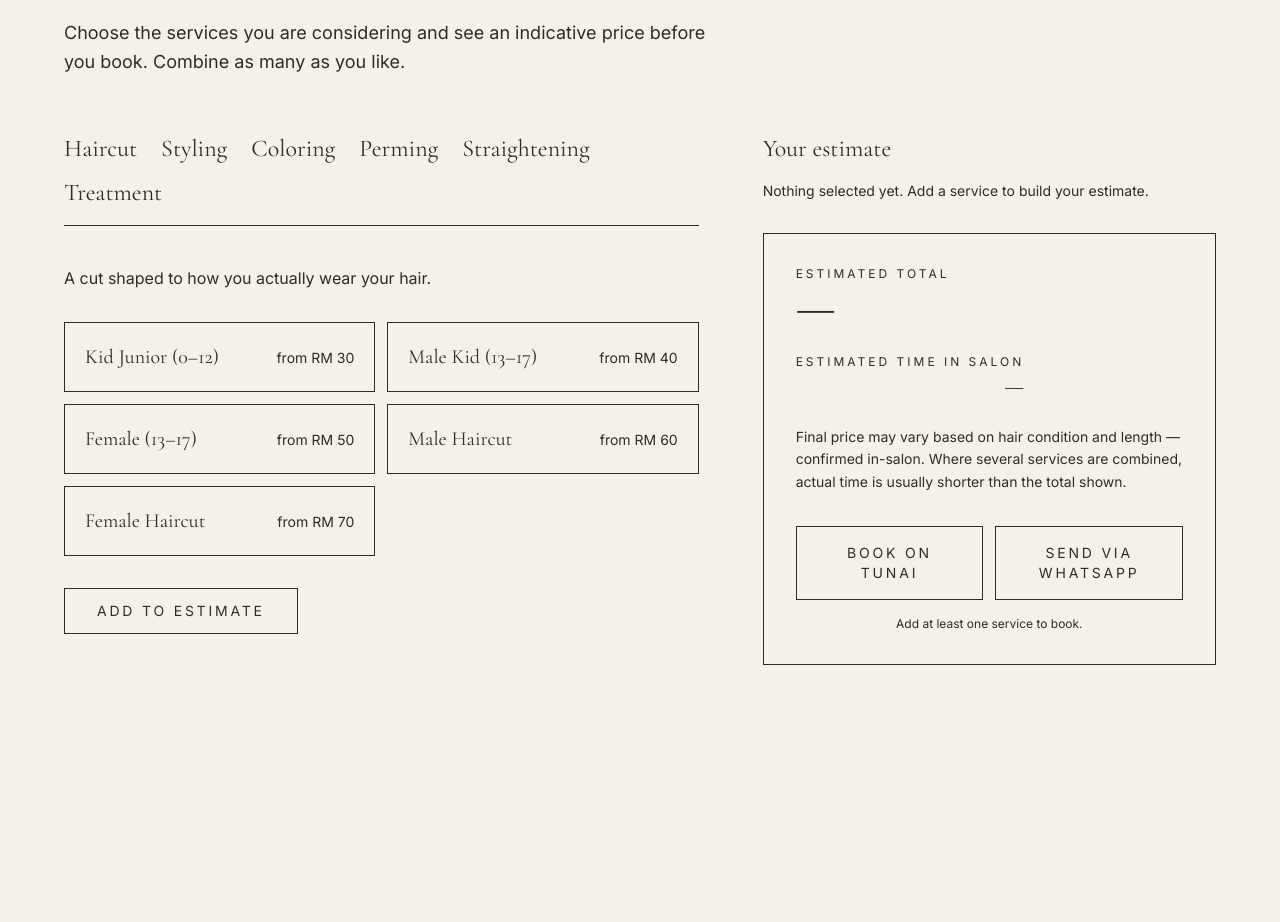
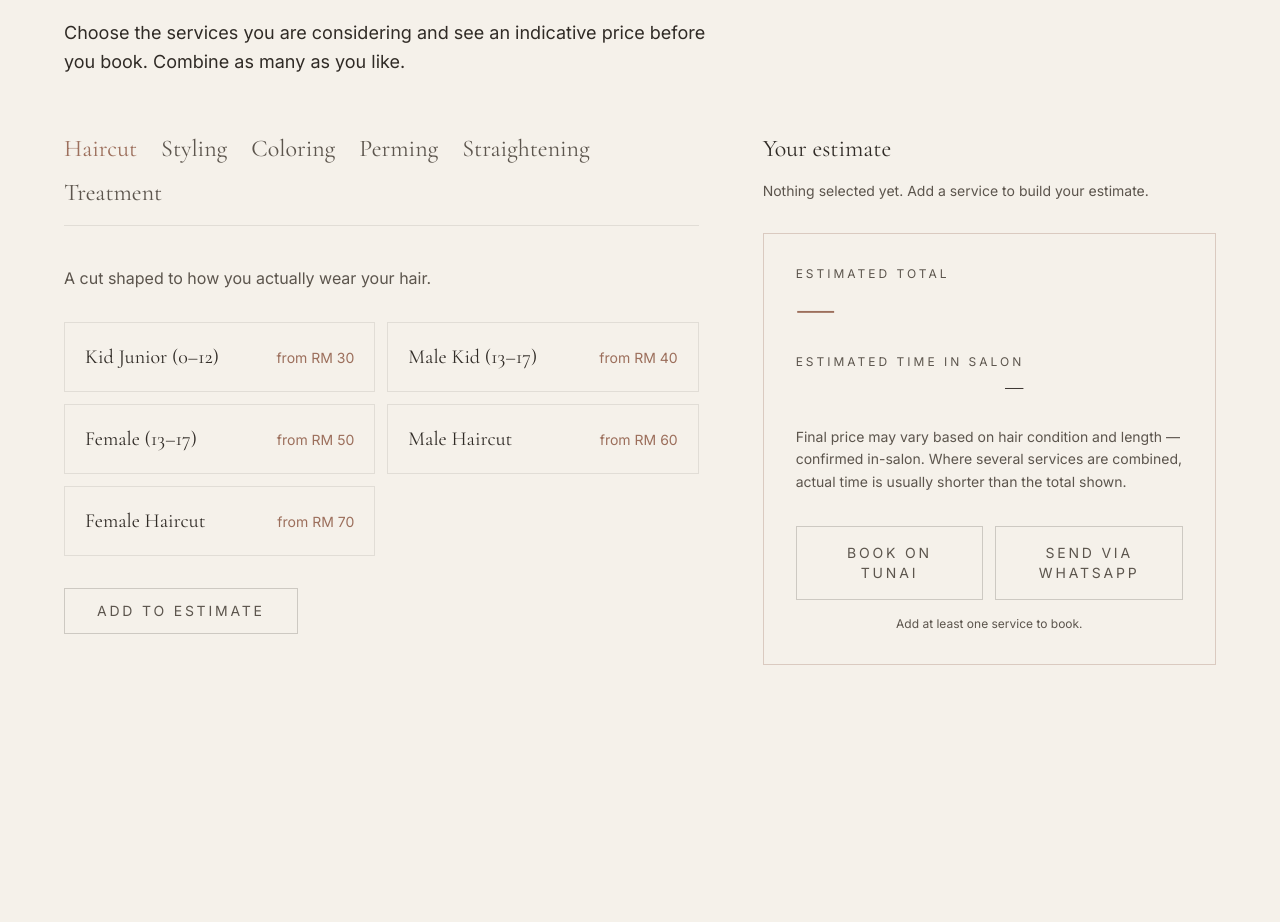
Before and after one commit to wyeming95-rgb/iki-hair-studio, a Next.js app: page / in a window 1280 px wide. Shown: the part 2240-3162 px from the top of the page. Built offline with nearby package versions, Linux system fonts and the light colour scheme.

Commit message:
refactor: convert calculator to japandi palette

```diff
--- a/components/calculator/CategoryTabs.tsx
+++ b/components/calculator/CategoryTabs.tsx
@@ -26,7 +26,7 @@ export function CategoryTabs({ categories, value, onChange }: CategoryTabsProps)
     <div
       role="tablist"
       aria-label="Service categories"
-      className="flex flex-wrap gap-x-6 gap-y-3 border-b border-cream/15 pb-4"
+      className="flex flex-wrap gap-x-6 gap-y-3 border-b border-ink/10 pb-4"
     >
       {categories.map((category, index) => {
         const selected = category.id === value;
@@ -44,8 +44,8 @@ export function CategoryTabs({ categories, value, onChange }: CategoryTabsProps)
             tabIndex={selected ? 0 : -1}
             onClick={() => onChange(category.id)}
             onKeyDown={(e) => handleKeyDown(e, index)}
-            className={`font-display text-xl transition-colors focus:outline-none focus-visible:ring-2 focus-visible:ring-gold md:text-2xl ${
-              selected ? 'text-gold' : 'text-cream/50 hover:text-cream'
+            className={`font-display text-xl transition-colors focus:outline-none focus-visible:ring-2 focus-visible:ring-clay md:text-2xl ${
+              selected ? 'text-clay' : 'text-muted hover:text-ink'
             }`}
           >
             {category.label}
--- a/components/calculator/EstimateCart.tsx
+++ b/components/calculator/EstimateCart.tsx
@@ -13,14 +13,14 @@ interface EstimateCartProps {
 export function EstimateCart({ lines, onChangeQty, onRemove }: EstimateCartProps) {
   if (lines.length === 0) {
     return (
-      <p className="text-sm text-cream/40">
+      <p className="text-sm text-muted">
         Nothing selected yet. Add a service to build your estimate.
       </p>
     );
   }
 
   return (
-    <ul className="divide-y divide-cream/10">
+    <ul className="divide-y divide-ink/10">
       {lines.map((line) => {
         const option = findOption(line.optionId);
         if (!option) return null;
@@ -30,7 +30,7 @@ export function EstimateCart({ lines, onChangeQty, onRemove }: EstimateCartProps
               <p className="truncate font-display text-lg">
                 {optionDisplayName(option)}
               </p>
-              <p className="text-sm text-cream/50">
+              <p className="text-sm text-muted">
                 from {formatPrice(option.priceFrom)} each ·{' '}
                 {formatDuration(option.durationMin)}
               </p>
@@ -41,7 +41,7 @@ export function EstimateCart({ lines, onChangeQty, onRemove }: EstimateCartProps
                 type="button"
                 aria-label={`Decrease quantity of ${optionDisplayName(option)}`}
                 onClick={() => onChangeQty(line.optionId, line.qty - 1)}
-                className="h-8 w-8 border border-cream/20 text-cream/70 hover:border-gold hover:text-gold focus:outline-none focus-visible:ring-2 focus-visible:ring-gold"
+                className="h-8 w-8 border border-ink/20 text-muted hover:border-clay hover:text-clay focus:outline-none focus-visible:ring-2 focus-visible:ring-clay"
               >
                 −
               </button>
@@ -52,7 +52,7 @@ export function EstimateCart({ lines, onChangeQty, onRemove }: EstimateCartProps
                 type="button"
                 aria-label={`Increase quantity of ${optionDisplayName(option)}`}
                 onClick={() => onChangeQty(line.optionId, line.qty + 1)}
-                className="h-8 w-8 border border-cream/20 text-cream/70 hover:border-gold hover:text-gold focus:outline-none focus-visible:ring-2 focus-visible:ring-gold"
+                className="h-8 w-8 border border-ink/20 text-muted hover:border-clay hover:text-clay focus:outline-none focus-visible:ring-2 focus-visible:ring-clay"
               >
                 +
               </button>
@@ -62,7 +62,7 @@ export function EstimateCart({ lines, onChangeQty, onRemove }: EstimateCartProps
               type="button"
               aria-label={`Remove ${optionDisplayName(option)}`}
               onClick={() => onRemove(line.optionId)}
-              className="text-sm text-cream/40 underline-offset-4 hover:text-cream hover:underline focus:outline-none focus-visible:ring-2 focus-visible:ring-gold"
+              className="text-sm text-muted underline-offset-4 hover:text-ink hover:underline focus:outline-none focus-visible:ring-2 focus-visible:ring-clay"
             >
               Remove
             </button>
--- a/components/calculator/EstimateSummary.tsx
+++ b/components/calculator/EstimateSummary.tsx
@@ -10,25 +10,25 @@ export function EstimateSummary({ lines }: { lines: CartLine[] }) {
   const empty = itemCount === 0;
 
   return (
-    <div className="border border-gold/30 p-6 md:p-8">
+    <div className="border border-clay/30 p-6 md:p-8">
       <div className="flex flex-wrap items-end justify-between gap-6">
         <div>
-          <p className="text-xs uppercase tracking-[0.25em] text-cream/50">
+          <p className="text-xs uppercase tracking-[0.25em] text-muted">
             Estimated total
           </p>
-          <p className="font-display text-4xl text-gold md:text-5xl">
+          <p className="font-display text-4xl text-clay md:text-5xl">
             {empty ? '—' : `from ${formatPrice(priceFrom)}`}
           </p>
         </div>
         <div className="text-right">
-          <p className="text-xs uppercase tracking-[0.25em] text-cream/50">
+          <p className="text-xs uppercase tracking-[0.25em] text-muted">
             Estimated time in salon
           </p>
           <p className="font-display text-2xl">{formatDuration(durationMin)}</p>
         </div>
       </div>
 
-      <p className="mt-6 text-sm leading-relaxed text-cream/50">
+      <p className="mt-6 text-sm leading-relaxed text-muted">
         Final price may vary based on hair condition and length — confirmed
         in-salon. Where several services are combined, actual time is usually
         shorter than the total shown.
@@ -41,10 +41,10 @@ export function EstimateSummary({ lines }: { lines: CartLine[] }) {
           rel="noopener noreferrer"
           aria-disabled={empty}
           onClick={(e) => empty && e.preventDefault()}
-          className={`flex-1 border px-8 py-4 text-center text-sm uppercase tracking-[0.2em] transition-colors focus:outline-none focus-visible:ring-2 focus-visible:ring-gold ${
+          className={`flex-1 border px-8 py-4 text-center text-sm uppercase tracking-[0.2em] transition-colors focus:outline-none focus-visible:ring-2 focus-visible:ring-clay ${
             empty
-              ? 'pointer-events-none border-cream/20 text-cream/30'
-              : 'border-gold bg-gold text-ink hover:bg-transparent hover:text-gold'
+              ? 'pointer-events-none border-ink/20 text-muted'
+              : 'border-clay bg-clay text-paper hover:bg-transparent hover:text-clay'
           }`}
         >
           Book on Tunai
@@ -55,10 +55,10 @@ export function EstimateSummary({ lines }: { lines: CartLine[] }) {
           rel="noopener noreferrer"
           aria-disabled={empty}
           onClick={(e) => empty && e.preventDefault()}
-          className={`flex-1 border px-8 py-4 text-center text-sm uppercase tracking-[0.2em] transition-colors focus:outline-none focus-visible:ring-2 focus-visible:ring-gold ${
+          className={`flex-1 border px-8 py-4 text-center text-sm uppercase tracking-[0.2em] transition-colors focus:outline-none focus-visible:ring-2 focus-visible:ring-clay ${
             empty
-              ? 'pointer-events-none border-cream/20 text-cream/30'
-              : 'border-gold text-gold hover:bg-gold hover:text-ink'
+              ? 'pointer-events-none border-ink/20 text-muted'
+              : 'border-clay text-clay hover:bg-clay hover:text-paper'
           }`}
         >
           Send via WhatsApp
@@ -66,7 +66,7 @@ export function EstimateSummary({ lines }: { lines: CartLine[] }) {
       </div>
 
       {empty && (
-        <p className="mt-4 text-center text-xs text-cream/40">
+        <p className="mt-4 text-center text-xs text-muted">
           Add at least one service to book.
         </p>
       )}
--- a/components/calculator/LengthPicker.tsx
+++ b/components/calculator/LengthPicker.tsx
@@ -37,7 +37,7 @@ export function LengthPicker({ sizes, value, onChange }: LengthPickerProps) {
 
   return (
     <div>
-      <p className="mb-4 text-sm uppercase tracking-[0.2em] text-cream/50">
+      <p className="mb-4 text-sm uppercase tracking-[0.2em] text-muted">
         Your hair length
       </p>
       <div
@@ -57,10 +57,10 @@ export function LengthPicker({ sizes, value, onChange }: LengthPickerProps) {
               tabIndex={index === tabbableIndex ? 0 : -1}
               onClick={() => onChange(size)}
               onKeyDown={(e) => handleKeyDown(e, index)}
-              className={`flex flex-col items-center gap-2 border p-4 text-center transition-colors focus:outline-none focus-visible:ring-2 focus-visible:ring-gold ${
+              className={`flex flex-col items-center gap-2 border p-4 text-center transition-colors focus:outline-none focus-visible:ring-2 focus-visible:ring-clay ${
                 selected
-                  ? 'border-gold bg-gold/10 text-gold'
-                  : 'border-cream/15 text-cream/70 hover:border-cream/40'
+                  ? 'border-clay bg-clay/10 text-clay'
+                  : 'border-ink/10 text-muted hover:border-ink/30'
               }`}
             >
               <LengthSilhouette size={size} className="h-16 w-12" />
--- a/components/calculator/OptionPicker.tsx
+++ b/components/calculator/OptionPicker.tsx
@@ -38,7 +38,7 @@ export function OptionPicker({ category, onAdd }: OptionPickerProps) {
 
   return (
     <div className="space-y-8">
-      <p className="max-w-xl text-cream/60">{category.blurb}</p>
+      <p className="max-w-xl text-muted">{category.blurb}</p>
 
       <div className="grid gap-3 sm:grid-cols-2">
         {groups.map((g) => {
@@ -53,14 +53,14 @@ export function OptionPicker({ category, onAdd }: OptionPickerProps) {
                 setGroupLabel(g.label);
                 setSize(null);
               }}
-              className={`flex items-baseline justify-between border p-5 text-left transition-colors focus:outline-none focus-visible:ring-2 focus-visible:ring-gold ${
+              className={`flex items-baseline justify-between border p-5 text-left transition-colors focus:outline-none focus-visible:ring-2 focus-visible:ring-clay ${
                 selected
-                  ? 'border-gold bg-gold/10'
-                  : 'border-cream/15 hover:border-cream/40'
+                  ? 'border-clay bg-clay/10'
+                  : 'border-ink/10 hover:border-ink/30'
               }`}
             >
               <span className="font-display text-xl">{g.label}</span>
-              <span className="ml-4 shrink-0 text-sm text-gold">
+              <span className="ml-4 shrink-0 text-sm text-clay">
                 from {formatPrice(cheapest)}
               </span>
             </button>
@@ -77,18 +77,18 @@ export function OptionPicker({ category, onAdd }: OptionPickerProps) {
           type="button"
           disabled={!selectedOption}
           onClick={() => selectedOption && onAdd(selectedOption.id)}
-          className="border border-gold px-8 py-3 text-sm uppercase tracking-[0.2em] text-gold transition-colors hover:bg-gold hover:text-ink focus:outline-none focus-visible:ring-2 focus-visible:ring-gold disabled:cursor-not-allowed disabled:border-cream/20 disabled:text-cream/30 disabled:hover:bg-transparent"
+          className="border border-clay px-8 py-3 text-sm uppercase tracking-[0.2em] text-clay transition-colors hover:bg-clay hover:text-paper focus:outline-none focus-visible:ring-2 focus-visible:ring-clay disabled:cursor-not-allowed disabled:border-ink/20 disabled:text-muted disabled:hover:bg-transparent"
         >
           Add to estimate
         </button>
         {selectedOption && (
-          <p className="text-sm text-cream/60">
+          <p className="text-sm text-muted">
             from {formatPrice(selectedOption.priceFrom)} ·{' '}
             {formatDuration(selectedOption.durationMin)}
           </p>
         )}
         {group?.isSizeAware && !size && (
-          <p className="text-sm text-cream/40">Select a hair length to continue.</p>
+          <p className="text-sm text-muted">Select a hair length to continue.</p>
         )}
       </div>
     </div>
```
